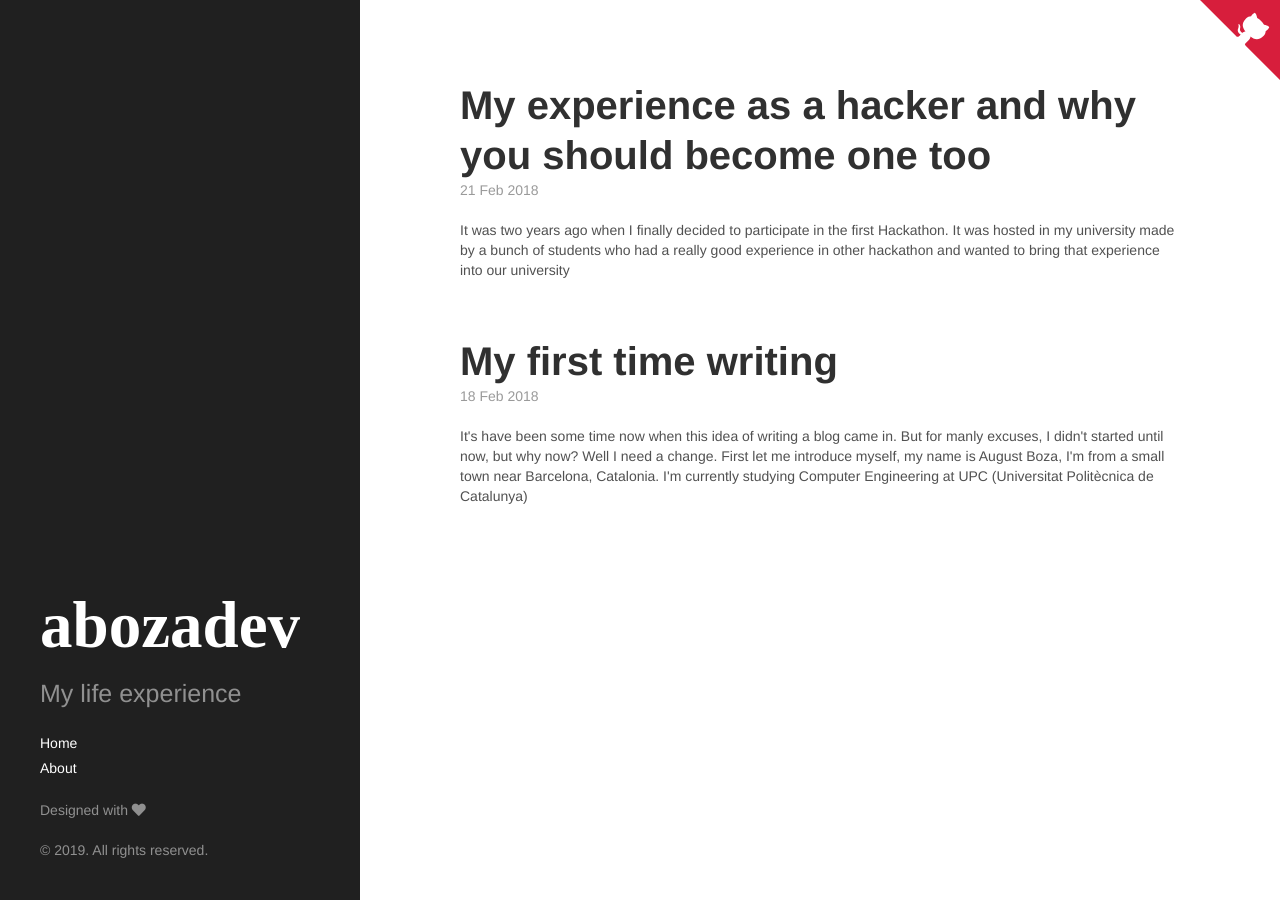
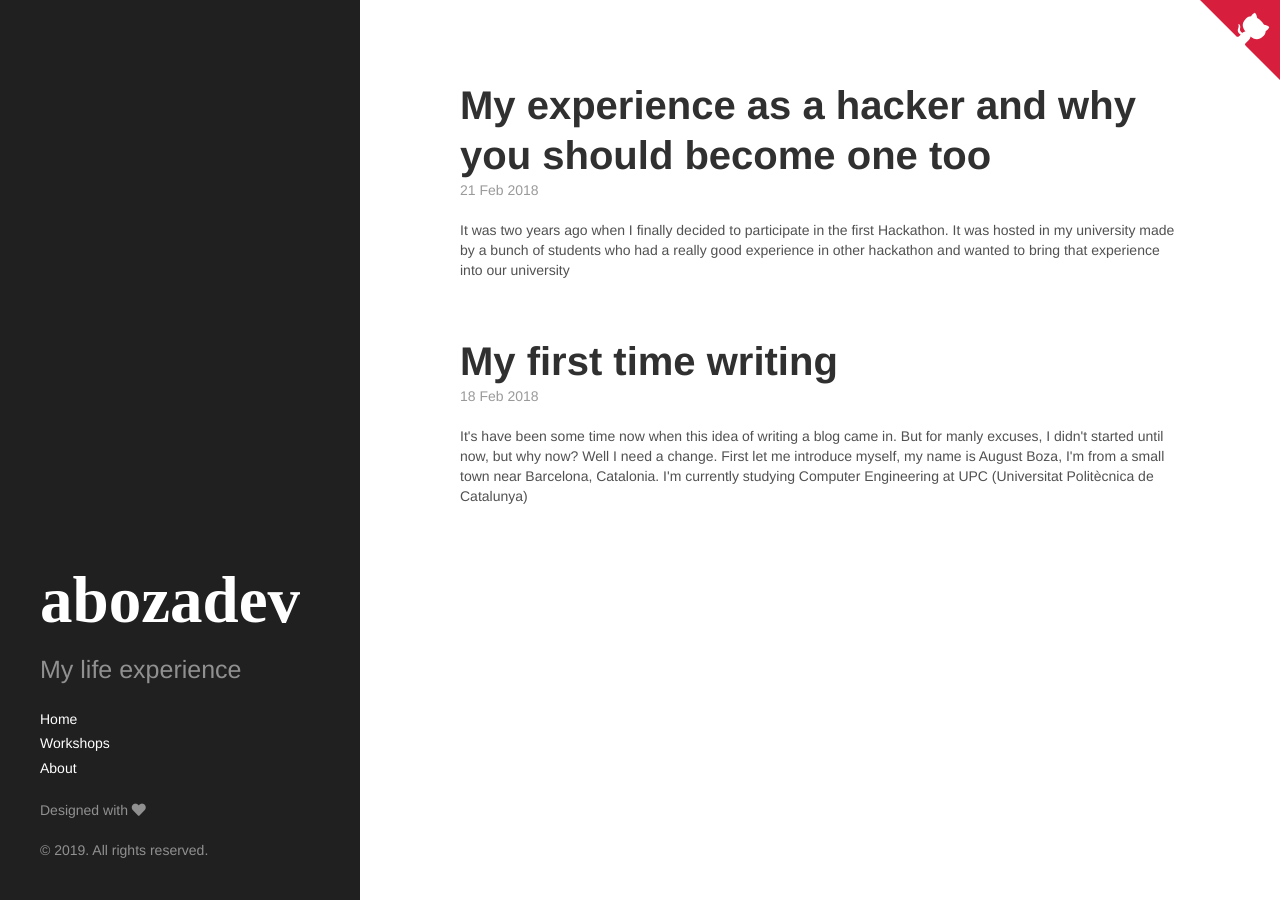
Before and after one commit to abozadev/abozadev.github.io, a Jekyll site: the page built from index.html, in a window 1280 px wide. Built offline with Jekyll 4.4.1, drawn with Linux system fonts in a browser that asks for light colours; nearby versions of some CDN libraries.

Commit message:
Add workshop page link

```diff
--- a/_includes/sidebar.html
+++ b/_includes/sidebar.html
@@ -9,6 +9,7 @@
 
     <nav class="sidebar-nav">
       <a class="sidebar-nav-item{% if page.url == site.baseurl %} active{% endif %}" href="{{ site.baseurl }}/">Home</a>
+      <a class="sidebar-nav-item{% if page.url == site.baseurl %} active{% endif %}" href="abozdev.me/workshop">Workshops</a>
 
       {% comment %}
         The code below dynamically generates a sidebar nav of pages with
```
